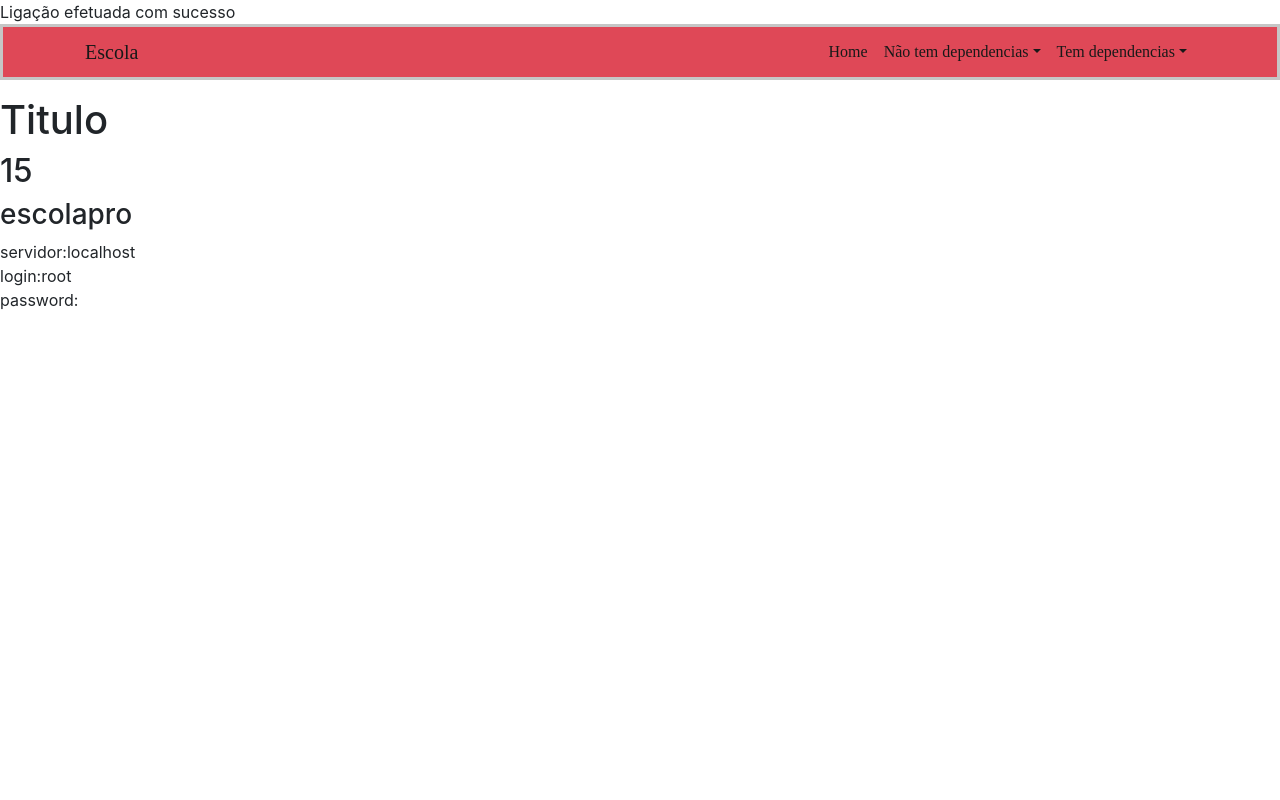
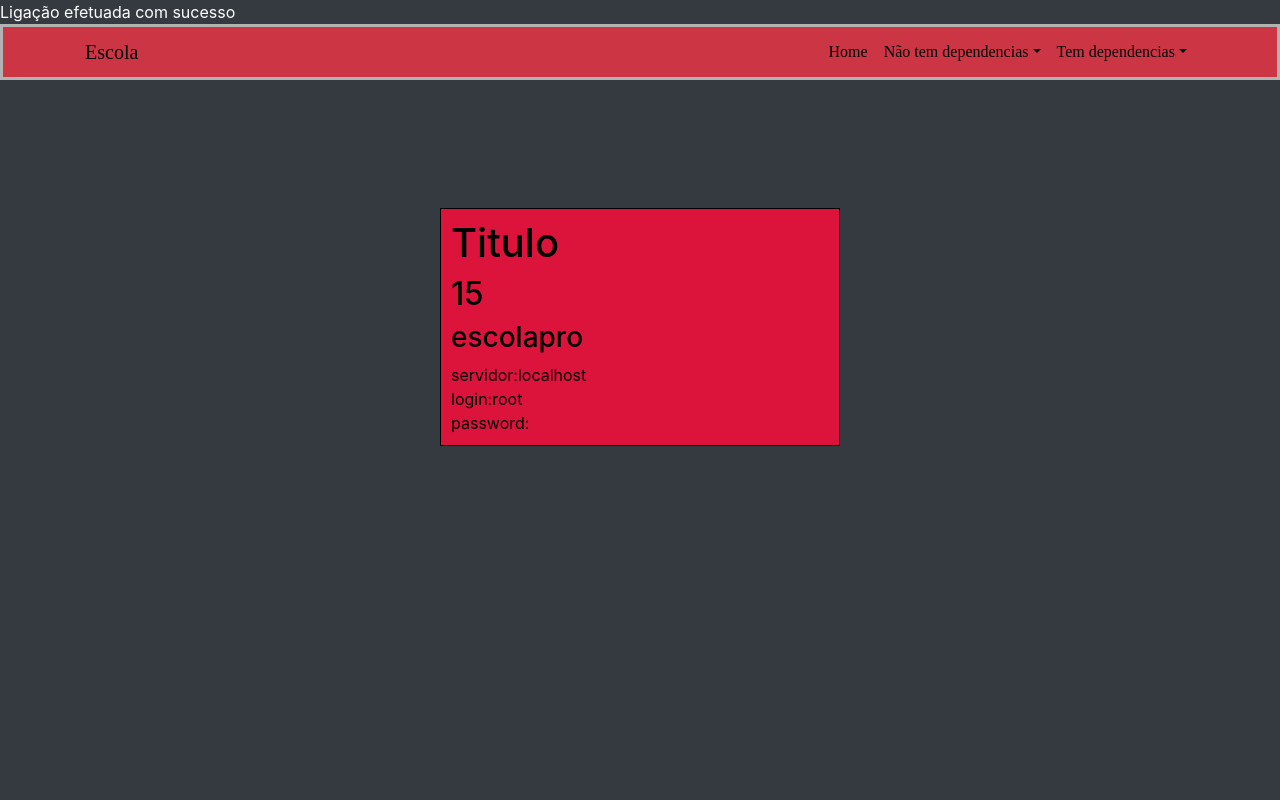
Before and after one commit to TheoneLSC/SQL-Escola, a PHP site: page / in a window 1280 px wide. Run offline with PHP 8.4, Linux system fonts and the light colour scheme; some libraries are stand-ins or nearby versions.

Commit message:
update do index

```diff
--- a/Escola/index.php
+++ b/Escola/index.php
@@ -13,12 +13,26 @@ $ligacao = ligarDB();
     <meta name="viewport" content="width=device-width, initial-scale=1.0">
     <link rel="stylesheet" href="style.css">
     <title>Document</title>
-
+    <style>
+    .info {
+            border: 1px solid black;
+            width: 400px;
+            padding: 10px;
+            background-color: crimson;
+            color: black;
+            margin: auto;
+            margin-top: 10%;
+        }
+    </style>
 </head>
-<body>
+<body
+    data-spy="scroll"
+    data-target="#main-nav"
+    id="home"
+    class="text-white bg-dark">
 
     <?php  include "./Componentes/nav.php"?>
-
+<div class="info">
     <h1>Titulo</h1>
 
     <?php
@@ -34,6 +48,6 @@ $ligacao = ligarDB();
     echo"login:".DB_USER."<br>";
     echo"password:".DB_PASS."<br>";
     ?>
-
+</div>
 </body>
 </html>
```
